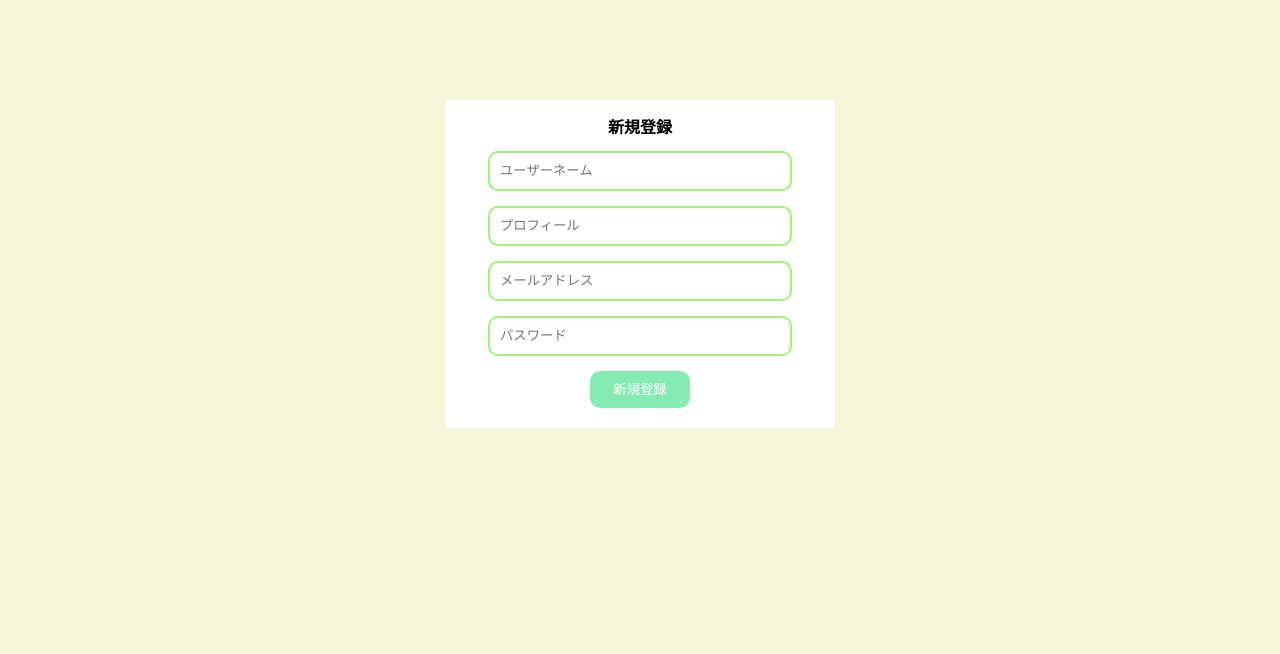
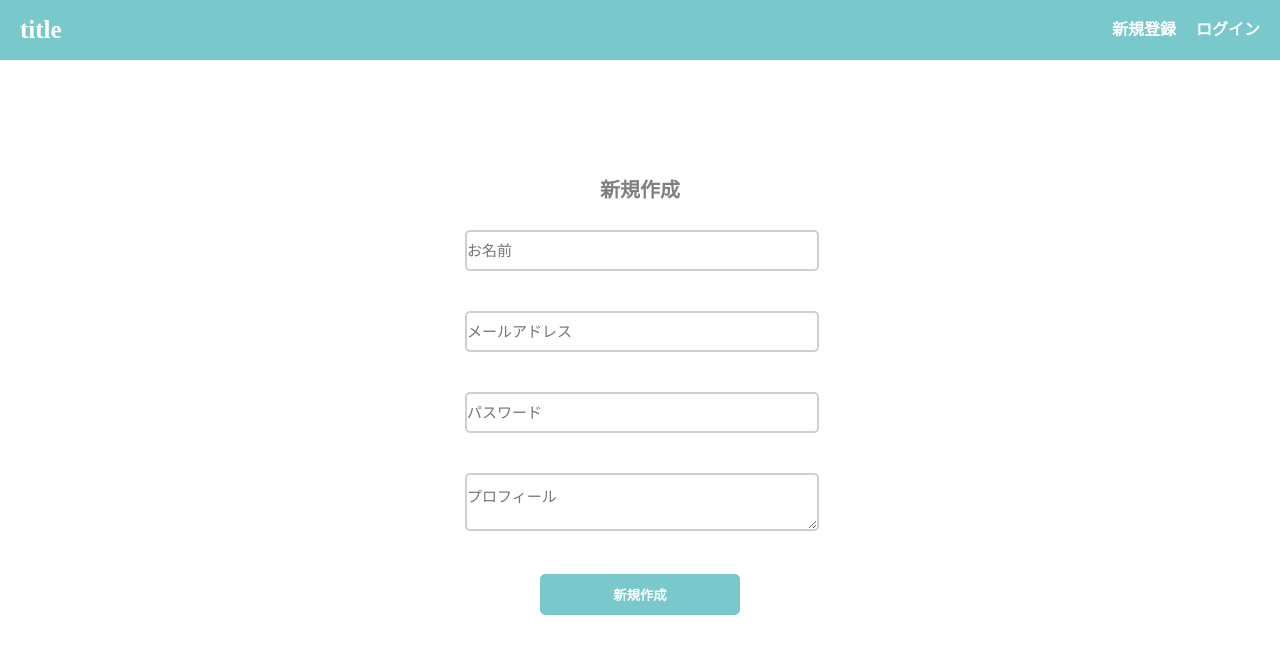
Before and after one commit to YUKINA-gif/login, a Vue app: page /signup in a window 1280 px wide. Shown: the top 654 px of the page. Built offline with nearby package versions, Linux system fonts and the light colour scheme.

Commit message:
エラーチェック完了

```diff
--- a/src/App.vue
+++ b/src/App.vue
@@ -99,11 +99,4 @@ hr {
 input, select {
     vertical-align:middle;
 }
-
-html {
-  background-color: rgb(245, 245, 216);
-}
-* {
-  font-family: "Meiryo";
-}
 </style>
--- /dev/null
+++ b/src/components/Header.vue
@@ -0,0 +1,33 @@
+<template>
+  <div id="header" class="flex">
+    <h1>title</h1>
+    <nav class="flex">
+      <ul class="flex">
+        <li @click="$router.push('/signup')">新規登録</li>
+        <li @click="$router.push('/')">ログイン</li>
+      </ul>
+    </nav>
+  </div>
+</template>
+
+<style scoped>
+#header{
+  background-color: rgb(121, 201, 204);
+  color: #fff;
+  height: 60px;
+  line-height: 60px;
+  padding: 0 20px;
+}
+.flex{
+  display: flex;
+  justify-content: space-between;
+}
+h1{
+  font-size: 25px;
+}
+li{
+  margin-left: 20px;
+  font-weight: bold;
+  cursor: pointer;
+}
+</style>
--- a/src/router/index.js
+++ b/src/router/index.js
@@ -44,6 +44,7 @@ router.beforeEach((to, from, next) => {
   if (
     to.matched.some((record) => record.meta.requiresAuth) && !store.state.auth
   ) {
+    console.log(store.state.auth)
     next({
       path: "/",
       query: {
--- a/src/store/index.js
+++ b/src/store/index.js
@@ -39,7 +39,7 @@ export default new Vuex.Store({
       );
       commit("auth", responseLogin.data.auth);
       commit("user", responseUser.data.data[0]);
-      router.replace("/home");
+      router.replace ({ name:"Home"});
     },
   },
   modules: {
--- a/src/views/Login.vue
+++ b/src/views/Login.vue
@@ -1,89 +1,70 @@
 <template>
-  <div id="login">
-    <header>
-      <nav>
-        <ul>
-          <li @click="$router.push('/signup')">新規作成</li>
-          <li  @click="$router.push('/')">ログイン</li>
-        </ul>
-      </nav>
-      </header>
+  <div id="Login">
+    <Header />
 
     <div class="card">
-      <p>ログイン</p>
-      <div class="form">
-      <input type="email" name="email" placeholder="メールアドレス" v-model="email">
-      <input type="password" name="password" placeholder="パスワード" v-model="password">
+      <h2>ログイン</h2>
+      <input type="email" v-model="email" placeholder="メールアドレス">
+      <input type="password" v-model="password" placeholder="パスワード">
       <button @click="login">ログイン</button>
-      </div>
     </div>
   </div>
 </template>
 
 <script>
+import Header from '../components/Header'
 export default {
   data() {
     return {
-      email:"",
-      password:"",
+      email: "",
+      password: ""
     };
   },
-  methods:{
-    login(){
-      this.$store.dispatch("login",{
-        email:this.email,
-        password:this.password
+  methods: {
+    login() {
+      this.$store.dispatch("login", {
+        email: this.email,
+        password: this.password
       });
-
     }
+  },
+  components:{
+    Header
   }
 };
 </script>
 
 <style scoped>
-button {
-  width: 100px;
-  text-align: center;
-  padding: 8px 0 10px;
-  color: #fff;
-  background-color: #84ebb2;
-  border-radius: 10px;
-  cursor: pointer;
-  outline: none;
-  border: none;
+.card {
+  margin: 120px auto;
+  width: 350px;
 }
-.card {
-  margin: 100px auto;
-  width: 350px;
-  background-color:#fff;
-  border-radius: 10px;
-  padding: 20px;
-}
-.card p {
-  color: black;
+.card h2 {
+  color: gray;
+  font-size: 20px;
   font-weight: bold;
   text-align: center;
+  margin-bottom: 10px;
 }
 input {
-  margin-top: 15px;
-  width: 80%;
-  border-radius: 10px;
-  padding: 10px;
-  border: 2px solid rgba(154, 241, 113, 0.938);
+  margin: 20px auto;
+  width: 350px;
+  padding: 10px 0;
+  border: 2px solid #bebebebb;
+  border-radius: 5px;
   color: black;
   outline: none;
+  font-size: 15px;
 }
-
-.form {
-  text-align: center;
-}
-
-.form button {
-  margin-top: 15px;
-}
-
-ul{
-  display: flex;
-  margin-left: 20px;
+button{
+  margin: 20px 75px;
+  width: 200px;
+  padding: 10px;
+  border: 1px solid rgb(121, 201, 204);
+  border-radius: 5px;
+  background-color: rgb(121, 201, 204);
+  color:#fff;
+  font-weight: bold;
+  cursor: pointer;
 }
 </style>
--- a/src/views/SignUp.vue
+++ b/src/views/SignUp.vue
@@ -1,19 +1,20 @@
 <template>
-  <div>
+  <div id="Signup">
+    <Header />
+
     <div class="card">
-      <p>新規登録</p>
-      <div class="form">
-        <input placeholder="ユーザーネーム" type="text" v-model="name"/>
-        <input placeholder="プロフィール" type="text" v-model="profile"/>
-        <input placeholder="メールアドレス" type="email" v-model="email"/>
-        <input placeholder="パスワード" type="password" v-model="password"/>
-        <button @click="create">新規登録</button>
-      </div>
+      <h2>新規作成</h2>
+      <input type="name" v-model="name" placeholder="お名前">
+      <input type="email" v-model="email" placeholder="メールアドレス">
+      <input type="password" v-model="password" placeholder="パスワード">
+      <textarea type="text" v-model="profile" placeholder="プロフィール"></textarea>
+      <button @click="create">新規作成</button>
     </div>
   </div>
 </template>
 
 <script>
+import Header from '../components/Header'
 import axios from 'axios';
 export default{
   data() {
@@ -34,54 +35,51 @@ export default{
       })
       .then(response => {
         console.log(response);
-        this.$router.push("/");
+        this.$router.replace("/");
       })
       .catch(error =>{
         alert(error);
       });
     }
   },
+  components:{
+    Header
+  }
 };
 
 </script>
 
 <style scoped>
-button {
-  width: 100px;
-  text-align: center;
-  padding: 8px 0 10px;
-  color: #fff;
-  background-color: #84ebb2;
-  border-radius: 10px;
-  cursor: pointer;
-  outline: none;
-  border: none;
+.card {
+  margin: 120px auto;
+  width: 350px;
 }
-.card {
-  margin: 100px auto;
-  width: 350px;
-  background: #fff;
-  border-radius: 5px;
-  padding: 20px;
-}
-.card p {
-  color: black;
+.card h2 {
+  color: gray;
+  font-size: 20px;
   font-weight: bold;
   text-align: center;
+  margin-bottom: 10px;
 }
-input {
-  margin-top: 15px;
-  width: 80%;
-  border-radius: 10px;
-  padding: 10px;
-  border: 2px solid rgba(154, 241, 113, 0.938);
+input,textarea{
+  margin: 20px auto;
+  width: 350px;
+  padding: 10px 0;
+  border: 2px solid #bebebebb;
+  border-radius: 5px;
   color: black;
   outline: none;
+  font-size: 15px;
 }
-.form {
-  text-align: center;
-}
-.form button {
-  margin-top: 15px;
+button{
+  margin: 20px 75px;
+  width: 200px;
+  padding: 10px;
+  border: 1px solid rgb(121, 201, 204);
+  border-radius: 5px;
+  background-color: rgb(121, 201, 204);
+  color:#fff;
+  font-weight: bold;
+  cursor: pointer;
 }
 </style>
```
Also changed, not shown: 1 other file (tests, documents, lock files or other folders).
